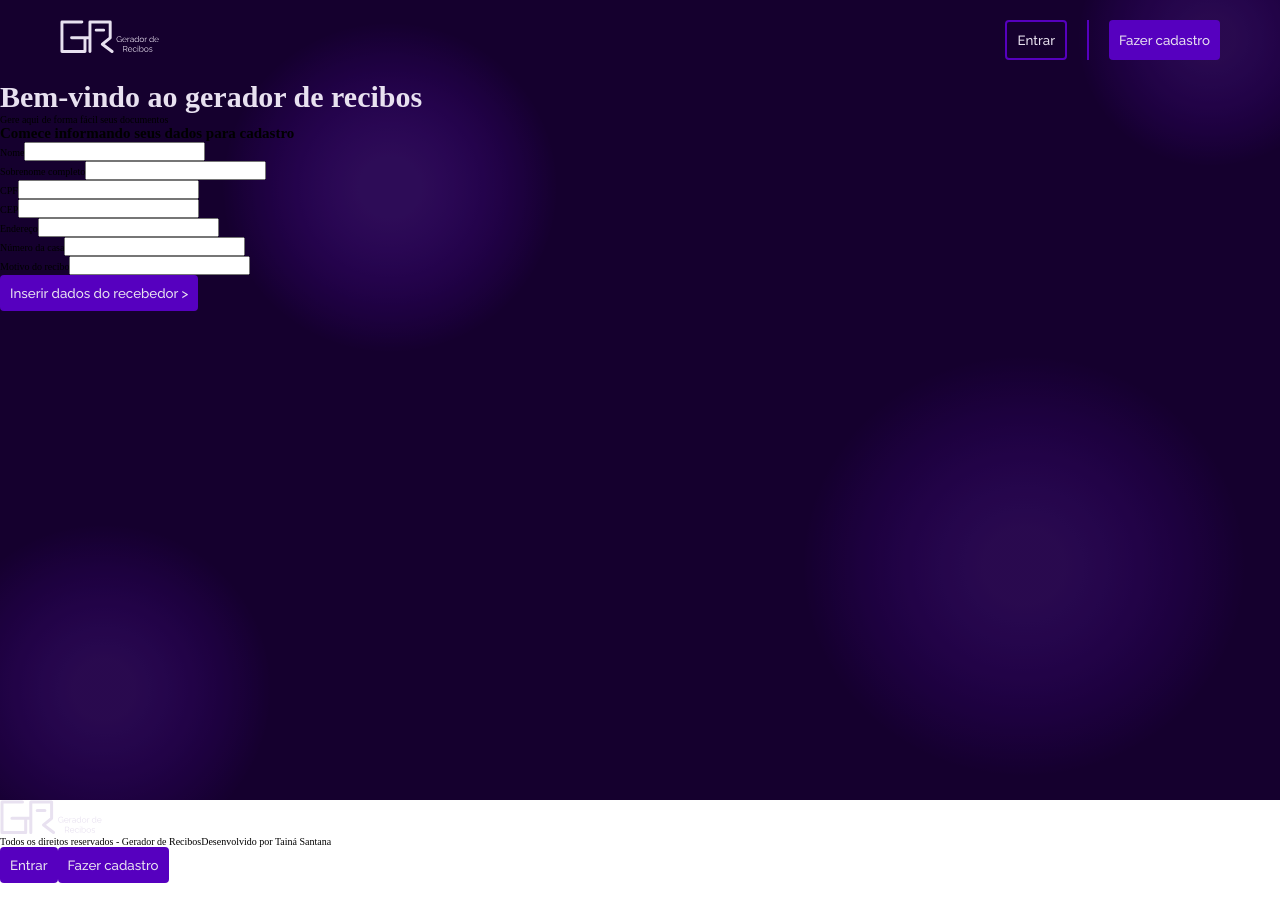
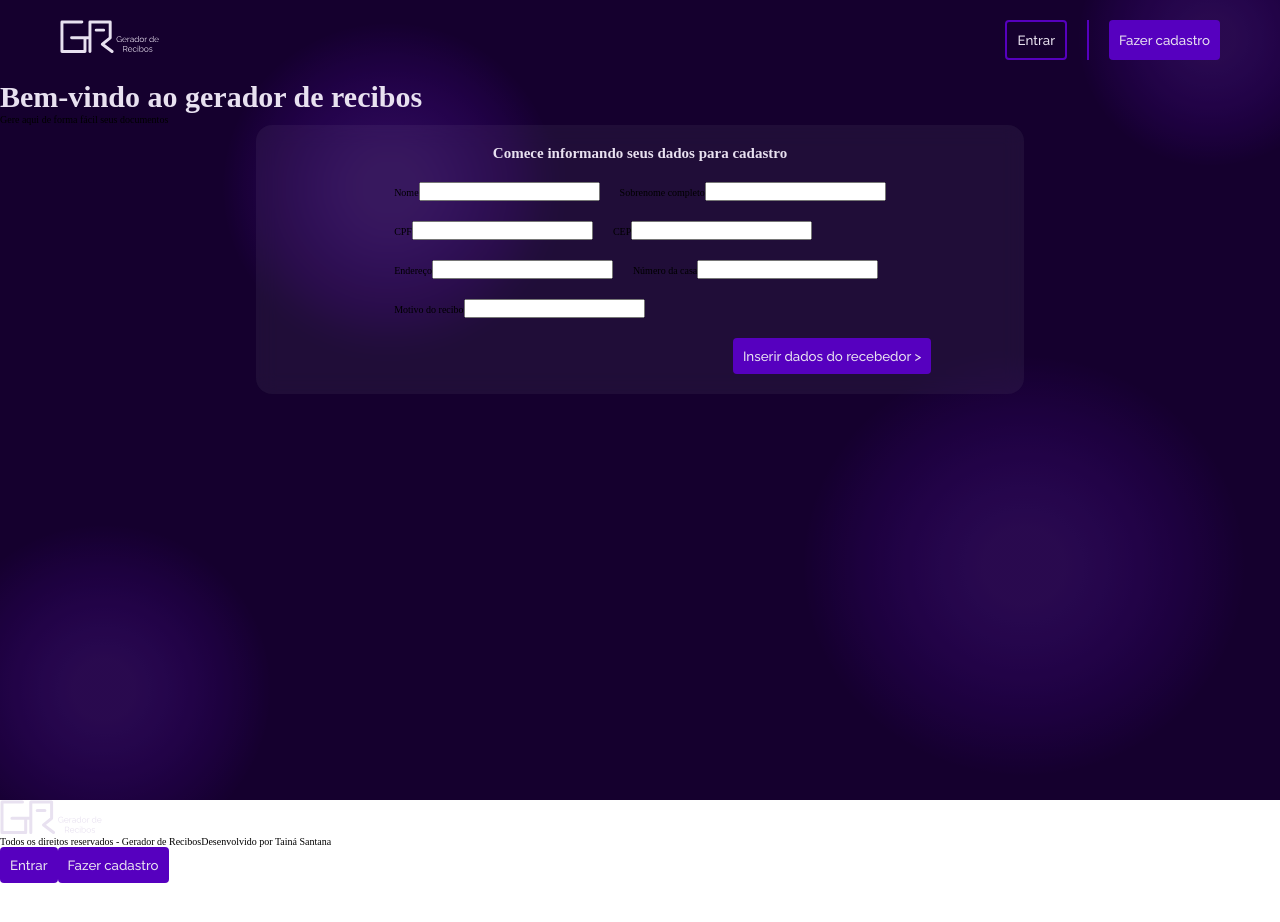
Before and after one commit to narakushi/projeto-gerador-recibos, a React (Vite) app in the folder projeto-gerador/: page / in a window 1280 px wide. Shown: the top 922 px of the page. Before the commit the page ends 883 px from the top, so only its background shows below. Built offline with nearby package versions, Linux system fonts and the light colour scheme.

Commit message:
:lipstick: feat: estilizando form

```diff
--- a/projeto-gerador/src/assets/pages/Home.jsx
+++ b/projeto-gerador/src/assets/pages/Home.jsx
@@ -12,7 +12,9 @@ const Home = () => {
       <NavBar />
       <Title text="Bem-vindo ao gerador de recibos" />
       <p>Gere aqui de forma fácil seus documentos</p>
-      <Form data={inputsDataUser}/>
+      <div className="home__container-form">
+        <Form data={inputsDataUser}/>
+      </div>
     </section>
   );
 }
--- a/projeto-gerador/src/assets/ui/components/Form.jsx
+++ b/projeto-gerador/src/assets/ui/components/Form.jsx
@@ -1,18 +1,24 @@
 import React from "react";
 import Button from "./Button";
 import Input from "./Input";
+import "../styles/Form.css";
 
 const Form = ({ data }) => {
   return (
-    <form action="">
-      <h2>Comece informando seus dados para cadastro</h2>
-      <div>
-        {data.map((inputs) => (
-          <div>{inputs.map((input) => <Input {...input} />)}</div>
-        ))}
-      </div>
-
-      <Button text="Inserir dados do recebedor" icon=">" />
+    <form action="#" className="form">
+      <section className="form__content">
+        <h2>Comece informando seus dados para cadastro</h2>
+        <div className="form__container-input">
+          {data.map((inputs) => (
+            <div className="form__sub-container">
+              {inputs.map((input) => (
+                <Input {...input} />
+              ))}
+            </div>
+          ))}
+        </div>
+        <Button text="Inserir dados do recebedor" icon=">" />
+      </section>
     </form>
   );
 };
--- /dev/null
+++ b/projeto-gerador/src/assets/ui/styles/Form.css
@@ -0,0 +1,38 @@
+.form {
+  display: flex;
+  justify-content: center;
+  align-items: center;
+  background: var(--transparent-color);
+  backdrop-filter: blur(1rem);
+  width: 60%;
+  padding: 2rem;
+  border-radius: 1.6rem;
+}
+
+.form__content {
+  width: 80%;
+  display: flex;
+  justify-content: center;
+  align-items: center;
+  flex-direction: column;
+  gap: 2rem;
+}
+
+.form__content h2 {
+  color: var(--clear-color);
+}
+
+.form__content button {
+  align-self: flex-end;
+}
+
+.form__container-input {
+  display: flex;
+  flex-direction: column;
+  gap: 2rem;
+}
+
+.form__sub-container {
+  display: flex;
+  gap: 2rem;
+}
--- a/projeto-gerador/src/assets/ui/styles/Home.css
+++ b/projeto-gerador/src/assets/ui/styles/Home.css
@@ -18,3 +18,11 @@
   height: 100%;
   z-index: -1;
 }
+
+.home__container-form {
+  width: 100%;
+  height: 100%;
+  flex-direction: column;
+  display: flex;
+  align-items: center;
+}
```
